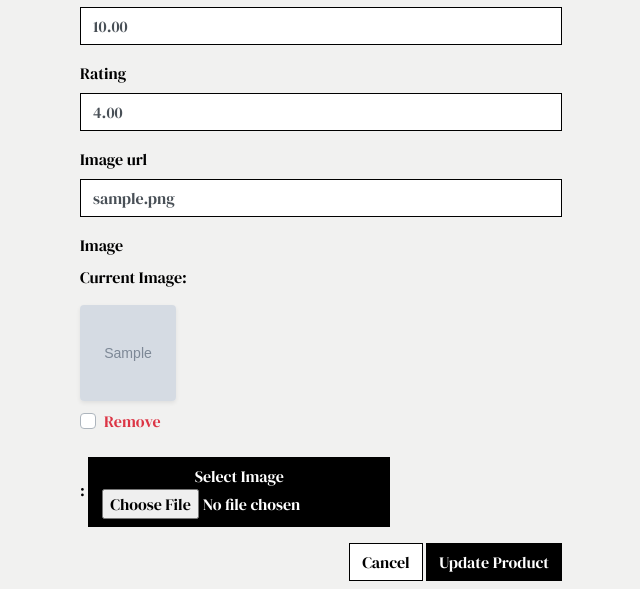
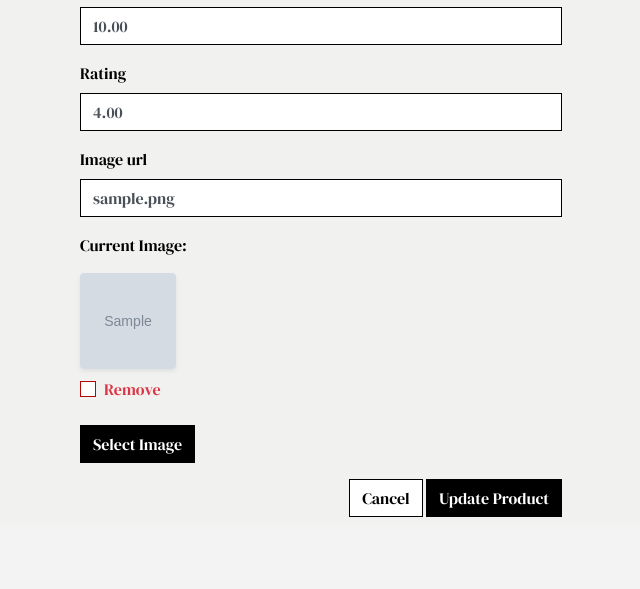
Before and after one commit to Code-Institute-Submissions/patterns_for_fashion, a Django app: page /products/edit/1/ in a window 1280 px wide. Shown: the part 987-1576 px from the top of the page, without its empty margins (63-703 px from the left). After the commit the page ends 1504 px from the top, so only its background shows below. Run offline with Django 3.2, Linux system fonts and the light colour scheme; a user stored in the database is signed in; tables that the repository leaves empty hold one stand-in row (values such as "Sample post"); grey boxes marked "Sample" are stand-in pictures; some libraries are stand-ins or nearby versions.

Commit message:
Finish fixing image field

```diff
--- a/products/templates/products/custom_widget_templates/custom_clearable_file_input.html
+++ b/products/templates/products/custom_widget_templates/custom_clearable_file_input.html
@@ -6,12 +6,12 @@
     {% if not widget.required %}
         <div class="custom-control custom-checkbox mt-2">
             <input class="custom-control-input" type="checkbox" name="{{ widget.checkbox_name }}" id="{{ widget.checkbox_id }}">
-            <label class="custom-control-label text-danger for="{{ widget.checkbox_id }}">{{ widget.clear_checkbox_label }}</label>
+            <label class="custom-control-label text-danger" for="{{ widget.checkbox_id }}">{{ widget.clear_checkbox_label }}</label>
         </div>
     {% endif %}<br>
-    {{ widget.input_text }}:
+    {{ widget.input_text }}
 {% endif %}
 <span class="btn btn-black rounded-0 btn-file">
-    Select Image<input id="new-image" type="{{ widget.type }}" name="{{ widget.name }}"{% include "django/forms/widgets/attrs.html" %}>
+    Select Image <input id="new-image" type="{{ widget.type }}" name="{{ widget.name }}"{% include "django/forms/widgets/attrs.html" %}>
 </span>
 <strong><p class="text-danger" id="filename"></p></strong>
--- a/products/templates/products/edit_product.html
+++ b/products/templates/products/edit_product.html
@@ -24,7 +24,13 @@
             <div class="col-12 col-md-6">
                 <form method="POST" action="{% url 'edit_product' product.id %}" class="form mb-2" enctype="multipart/form-data">
                     {% csrf_token %}
-                    {{ form | crispy }}
+                    {% for field in form %}
+                        {% if field.name != 'image' %}
+                            {{ field | as_crispy_field }}
+                        {% else %}
+                            {{ field }}
+                        {% endif %}
+                    {% endfor %}
                     <div class="text-right">
                         <a href="{% url 'products' %}" class="btn btn-outline-black rounded-0">Cancel</a>
                         <button class="btn btn-black rounded-0" type="submit">Update Product</button>
@@ -34,3 +40,13 @@
         </div>
     </div>
 {% endblock %}
+
+{% block postloadjs %}
+    {{ block.super }}
+    <script type="text/javascript">
+        $('#new-image').change(function() {
+            var file = $('#new-image')[0].files[0];
+            $('#filename').text(`Image will be set to: ${file.name}`);
+        });
+    </script>
+{% endblock %}
--- a/static/css/base.css
+++ b/static/css/base.css
@@ -135,6 +135,34 @@ input[name='q']::placeholder {
     right: 36px;
 }
 
+/* Product Form */
+
+.btn-file {
+    position: relative;
+    overflow: hidden;
+}
+
+.btn-file input[type="file"] {
+    position: absolute;
+    top: 0;
+    right: 0;
+    min-width: 100%;
+    min-height: 100%;
+    opacity: 0;
+    cursor: pointer;
+}
+
+.custom-checkbox .custom-control-label::before {
+    border-radius: 0;
+    border-color: #b30606;
+}
+
+.custom-checkbox .custom-control-input:checked~.custom-control-label::before {
+    background-color: #b30606;
+    border-color: #b30606;
+    border-radius: 0;
+}
+
 /* Convenience classes - colors copied from Bootstrap */
 .arrow-primary {
     border-bottom-color: #007bff !important;
```
Also changed, not shown: products/templates/products/add_product.html (+17 -1 lines), media/20201218_155907.jpg (added).
